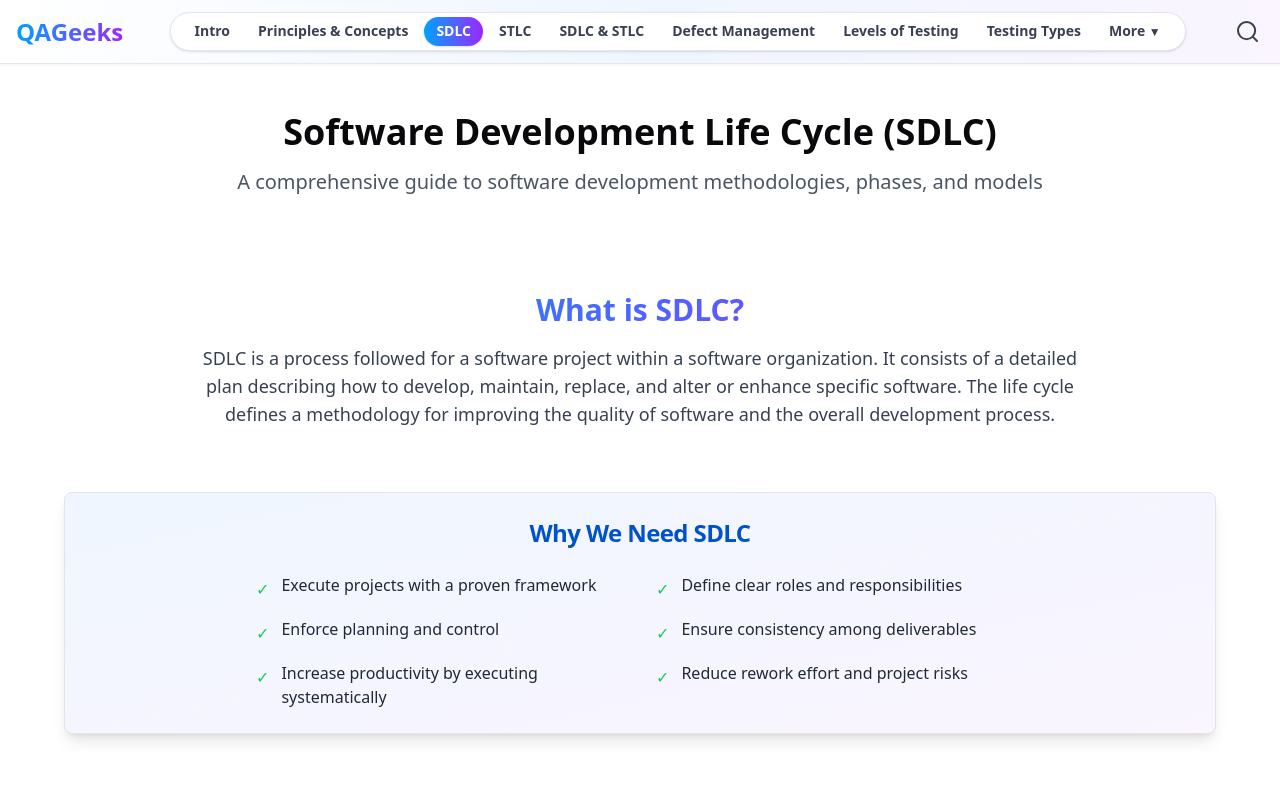
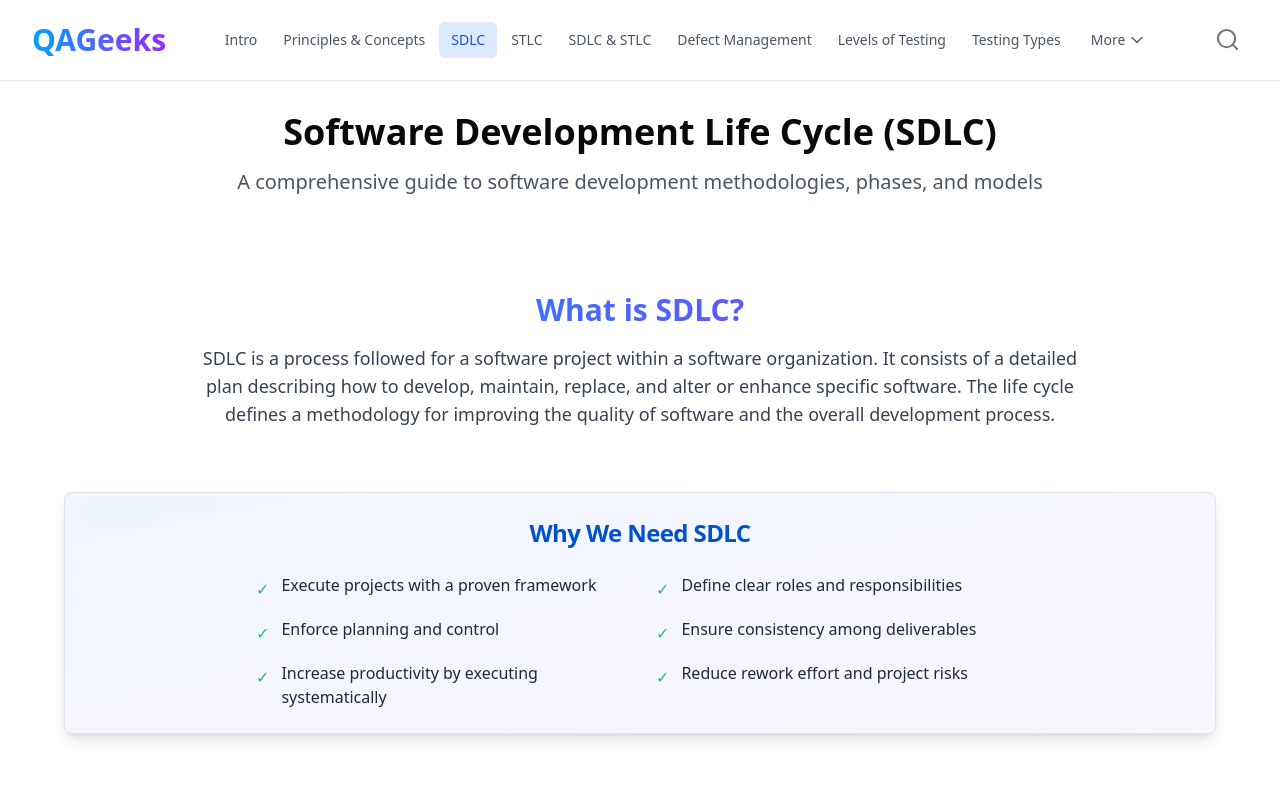
Before and after one commit to TofailHiary/QAGeeks, a React (Vite) app in the folder frontend/: page /QAGeeks/sdlc in a window 1280 px wide. Shown: the top 800 px of the page. Built offline with nearby package versions, Linux system fonts and the light colour scheme.

Commit message:
Fix the issue of the menu

```diff
--- a/frontend/src/components/Header.tsx
+++ b/frontend/src/components/Header.tsx
@@ -43,8 +43,8 @@ const navItems = [
   { label: "Contact", path: "/contact" },
 ];
 
-// Number of items to show directly before putting into "More" dropdown
-const VISIBLE_NAV_ITEMS_COUNT = 8; // Adjust this number based on design/fit
+// Default number of items before "More" at the lg breakpoint
+const BASE_VISIBLE_NAV_ITEMS_COUNT = 8;
 
 export const Header = ({ transparent = false }: Props) => {
   const navigate = useNavigate();
@@ -53,7 +53,7 @@ export const Header = ({ transparent = false }: Props) => {
   const [isSearchOpen, setIsSearchOpen] = useState(false);
   const [isMoreMenuOpen, setIsMoreMenuOpen] = useState(false); // Desktop "More" menu
   const moreMenuRef = useRef<HTMLDivElement>(null);
-  // const [width] = useWindowSize(); // Optional: use hook for dynamic count
+  const [width] = useWindowSize(); // Use hook for dynamic count
 
   const toggleMenu = () => setIsMenuOpen(!isMenuOpen);
   const toggleMoreMenu = () => setIsMoreMenuOpen(!isMoreMenuOpen);
@@ -75,23 +75,41 @@ export const Header = ({ transparent = false }: Props) => {
     return () => document.removeEventListener("mousedown", handleClickOutside);
   }, [moreMenuRef]);
 
-
-  const visibleItems = navItems.slice(0, VISIBLE_NAV_ITEMS_COUNT);
-  const hiddenItems = navItems.slice(VISIBLE_NAV_ITEMS_COUNT);
+  // Determine visible items based on width - Adjusted breakpoints
+  const getVisibleCount = (currentWidth: number) => {
+    // Adjust these pixel values based on testing to find the best fit
+    if (currentWidth >= 1600) return 11;
+    if (currentWidth >= 1366) return 9; // Adjusted breakpoint
+    if (currentWidth >= 1024) return BASE_VISIBLE_NAV_ITEMS_COUNT; // LG breakpoint
+    // Below lg, the desktop nav is hidden anyway
+    return BASE_VISIBLE_NAV_ITEMS_COUNT;
+  };
+  const currentVisibleCount = getVisibleCount(width);
+  const visibleItems = navItems.slice(0, currentVisibleCount);
+  const hiddenItems = navItems.slice(currentVisibleCount);
 
   const renderNavItem = (item: { label: string; path: string }, isDropdownItem = false) => {
     const isActive = location.pathname === item.path;
-    const baseClasses = `relative font-semibold rounded-full transition-all duration-200 whitespace-nowrap focus:outline-none focus:ring-2 focus:ring-offset-1 focus:ring-[#00A2FF]`;
-    const sizeClasses = isDropdownItem ? 'px-4 py-2 text-sm w-full text-left' : 'px-3 py-1.5 text-sm'; // Smaller buttons again
-    const activeClasses = isActive ? "bg-gradient-to-r from-[#00A2FF] to-[#9C27FF] text-white shadow" : "text-gray-700 hover:bg-blue-100 hover:text-blue-700";
+    // Base classes for all nav items
+    const baseClasses = `relative font-medium rounded-md transition-colors duration-200 ease-in-out whitespace-nowrap focus:outline-none focus:ring-2 focus:ring-offset-2 focus:ring-blue-500`;
+    // Specific classes for desktop nav items (not in dropdown) - Reduced padding
+    const desktopSizeClasses = 'px-3 py-2 text-sm';
+    // Specific classes for dropdown items (desktop "More" or mobile menu)
+    const dropdownSizeClasses = 'px-4 py-2 text-sm w-full text-left block'; // Use block for dropdown items
+
+    // Unified active/inactive styles
+    const activeClasses = isActive ? "bg-blue-100 text-blue-700" : "text-gray-600 hover:text-gray-900 hover:bg-gray-100";
+
+    const finalClasses = isDropdownItem
+      ? `${baseClasses} ${dropdownSizeClasses} ${activeClasses}` // Use unified style for dropdown
+      : `${baseClasses} ${desktopSizeClasses} ${activeClasses}`; // Use unified style for desktop
 
     return (
       <button
         key={item.label}
         onClick={() => React.startTransition(() => navigateTo(item.path))}
-        className={`${baseClasses} ${sizeClasses} ${activeClasses}`}
+        className={finalClasses}
         title={item.label}
-        style={{ lineHeight: "1.2" }}
         role={isDropdownItem ? "menuitem" : "button"}
       >
         {item.label}
@@ -100,75 +118,62 @@ export const Header = ({ transparent = false }: Props) => {
   };
 
   return (
-    <header className={`fixed w-full top-0 z-50 bg-gradient-to-r from-white via-blue-50 to-purple-50 border-b border-gray-200 shadow-sm`}>
-      <div className="container mx-auto px-4">
-        <div className="flex justify-between items-center py-2 md:py-3 w-full gap-4">
+    <header className={`fixed w-full top-0 z-50 bg-white/90 backdrop-blur-md border-b border-gray-200/80 shadow-sm transition-all duration-300`}>
+      <div className="container mx-auto px-4 sm:px-6 lg:px-8">
+        {/* Grid layout with minmax for center column */}
+        <div className="grid grid-cols-[auto_minmax(0,1fr)_auto] items-center h-16 md:h-20 w-full gap-4">
 
-          {/* Logo */}
+          {/* Logo (Column 1) */}
           <div className="flex-shrink-0">
-            <div className="flex items-center cursor-pointer" onClick={() => React.startTransition(() => navigateTo("/"))}>
-              <span className="text-2xl font-bold bg-clip-text text-transparent bg-gradient-to-r from-[#00A2FF] to-[#9C27FF]">
+            <div className="flex items-center cursor-pointer group" onClick={() => React.startTransition(() => navigateTo("/"))}>
+              <span className="text-2xl md:text-3xl font-bold bg-clip-text text-transparent bg-gradient-to-r from-[#00A2FF] to-[#9C27FF] group-hover:opacity-80 transition-opacity">
                 QAGeeks
               </span>
             </div>
           </div>
 
-          {/* Desktop Navigation */}
-          <div className="hidden lg:flex justify-center flex-grow min-w-0 mx-4">
-            <nav className="flex items-center justify-center gap-x-1 bg-white rounded-full px-3 py-1 shadow border border-gray-200">
+          {/* Desktop Navigation (Column 2) */}
+          {/* This div sits in the minmax(0, 1fr) column. Removed overflow-hidden */}
+          <div className="hidden lg:flex justify-center items-center min-w-0">
+            {/* Reduced gap */}
+            <nav className="flex items-center justify-center gap-x-0.5">
               {visibleItems.map(item => renderNavItem(item))}
 
               {/* "More" Dropdown */}
               {hiddenItems.length > 0 && (
-                <div className="relative" ref={moreMenuRef}>
+                <div className="relative flex-shrink-0" ref={moreMenuRef}> {/* Keep flex-shrink-0 */}
                   <button
                     onClick={toggleMoreMenu}
-                    className={`relative font-semibold px-3 py-1.5 rounded-full transition-all duration-200 text-sm whitespace-nowrap text-gray-700 hover:bg-blue-100 hover:text-blue-700 focus:outline-none focus:ring-2 focus:ring-offset-1 focus:ring-[#00A2FF]`}
-                    style={{ lineHeight: "1.2" }}
+                    className={`relative font-medium px-4 py-2 rounded-md transition-colors duration-200 ease-in-out text-sm whitespace-nowrap text-gray-600 hover:text-gray-900 hover:bg-gray-100 focus:outline-none focus:ring-2 focus:ring-offset-2 focus:ring-blue-500 flex items-center gap-1`}
                     aria-haspopup="true"
                     aria-expanded={isMoreMenuOpen}
                   >
-                    More <span className="text-xs">▼</span> {/* Simple dropdown indicator */}
+                    More
+                    <svg className={`w-4 h-4 transition-transform duration-200 ${isMoreMenuOpen ? 'rotate-180' : ''}`} xmlns="http://www.w3.org/2000/svg" fill="none" viewBox="0 0 24 24" strokeWidth={2} stroke="currentColor" >
+                      <path strokeLinecap="round" strokeLinejoin="round" d="M19.5 8.25l-7.5 7.5-7.5-7.5" />
+                    </svg>
                   </button>
                   {/* Simple Dropdown Implementation */}
                   {isMoreMenuOpen && (
                     <div
-                      className="absolute right-0 mt-2 w-56 origin-top-right rounded-md bg-white shadow-lg ring-1 ring-black ring-opacity-5 focus:outline-none py-1 z-10"
+                      className="absolute right-0 mt-2 w-56 origin-top-right rounded-lg bg-white shadow-xl ring-1 ring-black ring-opacity-5 focus:outline-none p-2 z-10 space-y-1"
                       role="menu"
                       aria-orientation="vertical"
                       aria-labelledby="more-menu-button"
                     >
-                      {hiddenItems.map(item => (
-                        <div key={item.label} className="px-1 py-1" role="none">
-                           {renderNavItem(item, true)}
-                        </div>
-                      ))}
+                      {hiddenItems.map(item => renderNavItem(item, true))}
                     </div>
                   )}
-                   {/* --- OR --- Use Shadcn DropdownMenu if available ---
-                   <DropdownMenu open={isMoreMenuOpen} onOpenChange={setIsMoreMenuOpen}>
-                     <DropdownMenuTrigger asChild>
-                       <button className="...">More ▼</button>
-                     </DropdownMenuTrigger>
-                     <DropdownMenuContent align="end">
-                       {hiddenItems.map(item => (
-                         <DropdownMenuItem key={item.label} onClick={() => navigateTo(item.path)}>
-                           {item.label}
-                         </DropdownMenuItem>
-                       ))}
-                     </DropdownMenuContent>
-                   </DropdownMenu>
-                   ---------------------------------------------------- */}
                 </div>
               )}
             </nav>
           </div>
 
-          {/* Right Icons Group */}
-          <div className="flex items-center gap-2 flex-shrink-0">
+          {/* Right Icons Group (Column 3) */}
+          <div className="flex items-center justify-end gap-2 flex-shrink-0">
             {/* Search Icon */}
             <button
-              className="text-gray-700 hover:text-blue-600 focus:outline-none p-1"
+              className="text-gray-500 hover:text-blue-600 focus:outline-none p-2 rounded-full hover:bg-gray-100 transition-colors"
               onClick={() => setIsSearchOpen(true)}
               aria-label="Open search"
             >
@@ -179,11 +184,11 @@ export const Header = ({ transparent = false }: Props) => {
 
             {/* Mobile Menu Button */}
             <button
-              className="lg:hidden text-gray-700 focus:outline-none p-1"
+              className="lg:hidden text-gray-500 focus:outline-none p-2 rounded-full hover:bg-gray-100 transition-colors"
               onClick={toggleMenu}
               aria-label="Toggle menu"
             >
-              <svg className="w-7 h-7" fill="none" stroke="currentColor" viewBox="0 0 24 24" xmlns="http://www.w3.org/2000/svg">
+              <svg className="w-6 h-6" fill="none" stroke="currentColor" strokeWidth={2} viewBox="0 0 24 24" xmlns="http://www.w3.org/2000/svg">
                 {isMenuOpen ? (
                   <path strokeLinecap="round" strokeLinejoin="round" strokeWidth={2} d="M6 18L18 6M6 6l12 12" />
                 ) : (
@@ -196,25 +201,9 @@ export const Header = ({ transparent = false }: Props) => {
 
         {/* Mobile Navigation Menu */}
         {isMenuOpen && (
-          <div className="absolute top-full left-0 right-0 lg:hidden bg-white py-3 px-2 rounded-b-lg shadow-md border border-t-0 border-gray-200 max-h-[80vh] overflow-y-auto"> {/* Added max-height and scroll */}
-            <div className="flex flex-col space-y-1">
-              {navItems.map((item) => { // Show all items in mobile menu
-                const isActive = location.pathname === item.path;
-                return (
-                  <button
-                    key={item.label}
-                    onClick={() => React.startTransition(() => navigateTo(item.path))}
-                    className={`w-full text-left font-semibold px-4 py-2 rounded-md transition-all duration-200 text-sm
-                      ${isActive
-                        ? "bg-gradient-to-r from-[#00A2FF] to-[#9C27FF] text-white shadow"
-                        : "text-gray-700 hover:bg-blue-100 hover:text-blue-700"}
-                      focus:outline-none focus:ring-1 focus:ring-[#00A2FF]`}
-                    title={item.label}
-                  >
-                    {item.label}
-                  </button>
-                );
-              })}
+          <div className="absolute top-full left-0 right-0 lg:hidden bg-white py-4 px-4 rounded-b-lg shadow-lg border border-t-0 border-gray-200 max-h-[calc(100vh-5rem)] overflow-y-auto">
+            <div className="flex flex-col space-y-2">
+              {navItems.map((item) => renderNavItem(item, true))}
             </div>
           </div>
         )}
```
Also changed, not shown: frontend/src/pages/ApiTesting.tsx (+11 -0 lines).
